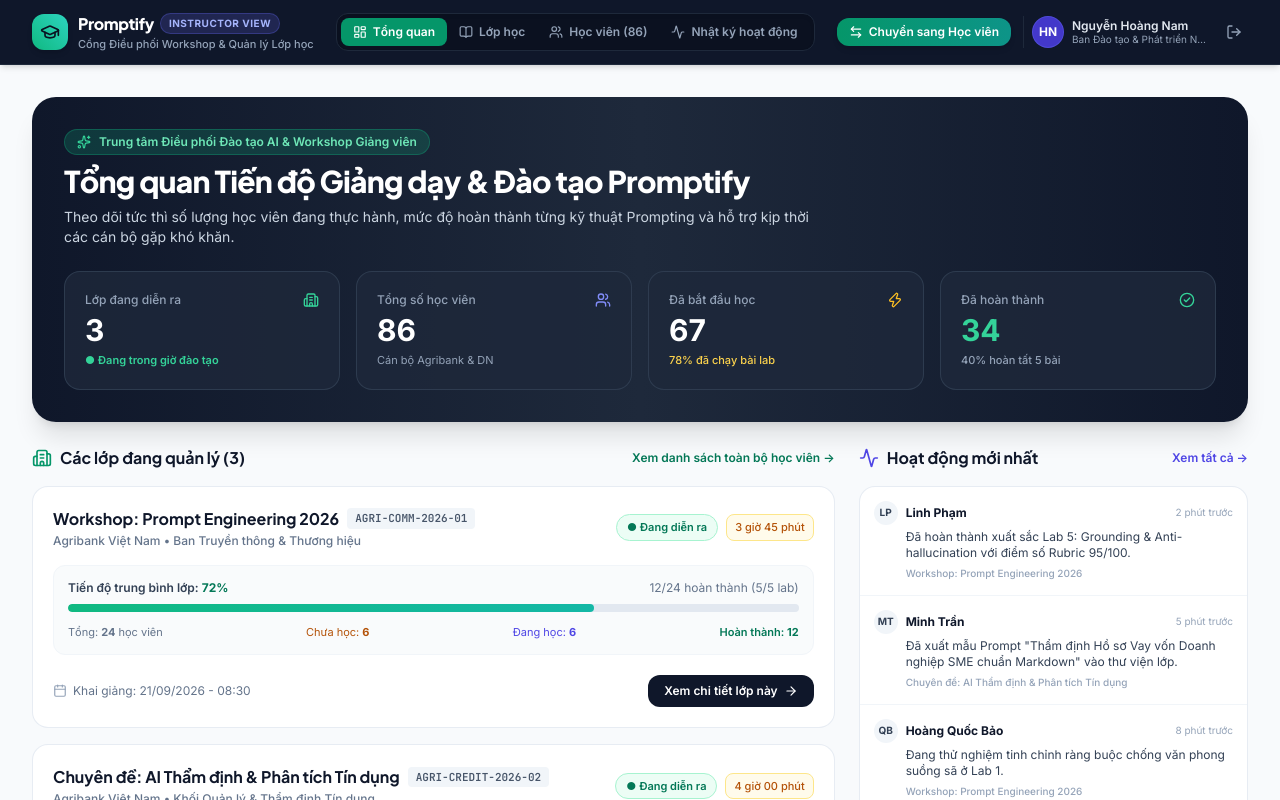
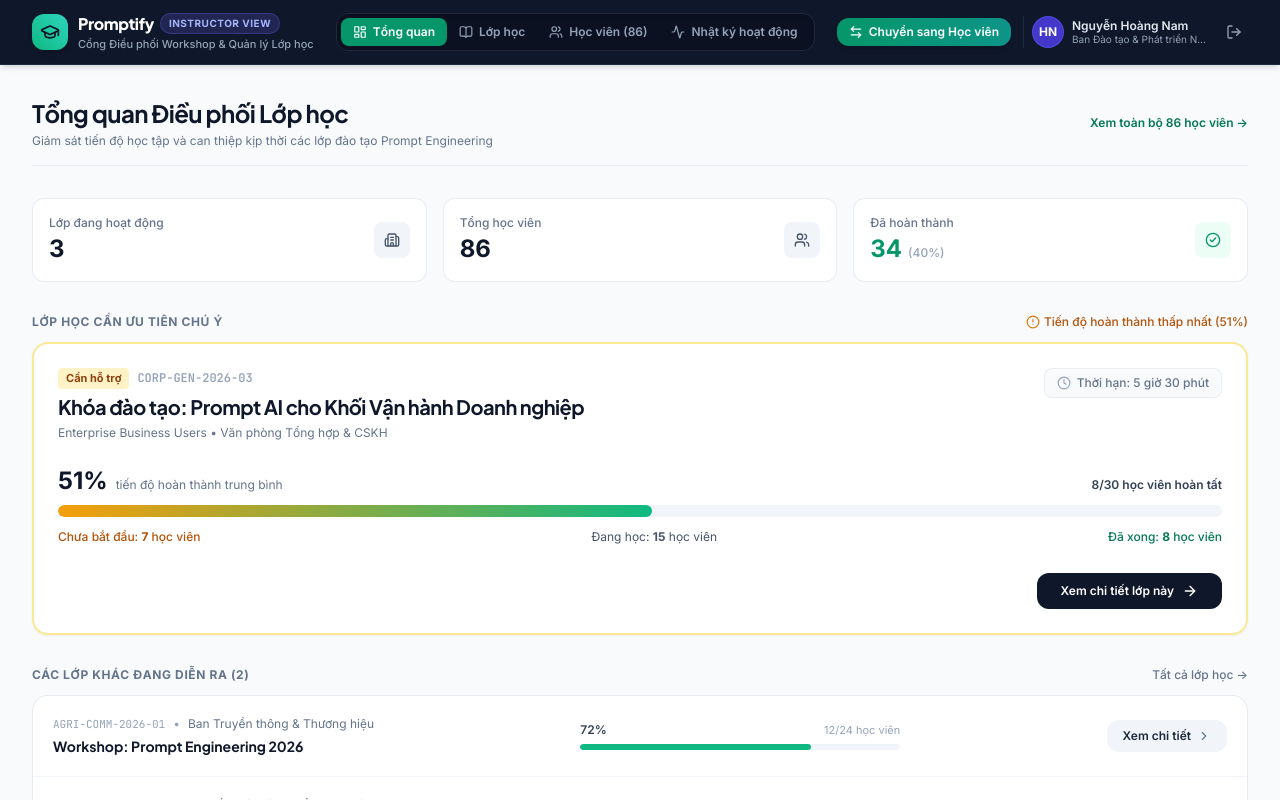
Before and after one commit to ElysiaTheElysier/Promptify---Prompt_Engineering_For_Non-techs, a React (Vite) app: page / in a window 1280 px wide. Both pictures are taken after a click on the button 950 px from the left and 399 px from the top of the page. Shown: the top 800 px of the page. Built offline with nearby package versions, Linux system fonts and the light colour scheme.

Commit message:
refactor(instructor): redesign dashboard with visual hierarchy and reduced cognitive load

```diff
--- a/src/components/instructor/InstructorDashboard.tsx
+++ b/src/components/instructor/InstructorDashboard.tsx
@@ -3,18 +3,13 @@
   Building2,
   Users,
   CheckCircle2,
+  ArrowRight,
+  AlertCircle,
   Clock,
-  ArrowRight,
-  Activity,
-  AlertTriangle,
-  Zap,
-  Sparkles,
-  Calendar,
   ChevronRight,
-  TrendingUp,
-  BookOpen
+  Activity
 } from 'lucide-react';
-import { InstructorClass, InstructorDashboardStats, InstructorViewMode } from '../../types/instructor';
+import { InstructorClass, InstructorViewMode } from '../../types/instructor';
 import { INSTRUCTOR_CLASSES, INSTRUCTOR_STATS, INSTRUCTOR_ACTIVITIES } from '../../data/instructorData';
 
 interface Props {
@@ -23,245 +18,260 @@
 }
 
 export const InstructorDashboard: React.FC<Props> = ({ onSelectClass, onNavigate }) => {
+  // Lớp cần chú ý nhất (tiến độ hoàn thành thấp nhất / nhiều học viên chưa bắt đầu nhất)
+  const primaryClass = [...INSTRUCTOR_CLASSES].sort((a, b) => a.avgProgressPercent - b.avgProgressPercent)[0];
+  const otherClasses = INSTRUCTOR_CLASSES.filter((c) => c.id !== primaryClass.id);
+
+  const primaryNotStarted = primaryClass.totalLearners - primaryClass.startedLearners;
+  const primaryInProgress = primaryClass.startedLearners - primaryClass.completedLearners;
+
   return (
-    <div className="space-y-6">
-      {/* 1. Top Summary Banner & 5-Second Clarity Headline */}
-      <div className="bg-gradient-to-r from-slate-900 via-slate-800 to-slate-900 rounded-3xl p-6 sm:p-8 text-white shadow-xl relative overflow-hidden">
-        <div className="absolute right-0 top-0 bottom-0 w-1/3 bg-radial from-emerald-500/10 to-transparent pointer-events-none" />
-
-        <div className="max-w-3xl space-y-2 relative z-10">
-          <div className="inline-flex items-center gap-2 px-3 py-1 rounded-full bg-emerald-500/20 text-emerald-300 border border-emerald-500/30 text-xs font-semibold">
-            <Sparkles className="w-3.5 h-3.5 text-emerald-400" />
-            <span>Trung tâm Điều phối Đào tạo AI & Workshop Giảng viên</span>
-          </div>
-          <h1 className="text-2xl sm:text-3xl font-extrabold tracking-tight">
-            Tổng quan Tiến độ Giảng dạy & Đào tạo Promptify
+    <div className="space-y-8">
+      {/* 1. COMPACT HEADER */}
+      <div className="flex flex-col sm:flex-row sm:items-center justify-between gap-3 pb-4 border-b border-slate-200/70">
+        <div>
+          <h1 className="text-xl sm:text-2xl font-bold text-slate-900 tracking-tight">
+            Tổng quan Điều phối Lớp học
           </h1>
-          <p className="text-slate-300 text-xs sm:text-sm leading-relaxed">
-            Theo dõi tức thì số lượng học viên đang thực hành, mức độ hoàn thành từng kỹ thuật Prompting và hỗ trợ kịp thời các cán bộ gặp khó khăn.
+          <p className="text-xs text-slate-500 mt-1">
+            Giám sát tiến độ học tập và can thiệp kịp thời các lớp đào tạo Prompt Engineering
           </p>
         </div>
 
-        {/* 4 Core Summary Cards (In line with 5-second clarity) */}
-        <div className="grid grid-cols-2 lg:grid-cols-4 gap-3 sm:gap-4 mt-6 relative z-10">
-          {/* Card 1: Active Classes */}
-          <div className="bg-slate-800/80 backdrop-blur-xs border border-slate-700/80 rounded-2xl p-4 sm:p-5 space-y-1">
-            <div className="flex items-center justify-between text-slate-400 text-xs font-medium">
-              <span>Lớp đang diễn ra</span>
-              <Building2 className="w-4 h-4 text-emerald-400" />
-            </div>
-            <div className="text-2xl sm:text-3xl font-extrabold text-white">
-              {INSTRUCTOR_STATS.activeClasses}
-            </div>
-            <p className="text-[11px] text-emerald-400 font-semibold flex items-center gap-1">
-              ● Đang trong giờ đào tạo
-            </p>
+        <button
+          onClick={() => onNavigate('learners')}
+          className="text-xs font-semibold text-emerald-700 hover:text-emerald-800 hover:underline cursor-pointer self-start sm:self-auto"
+        >
+          Xem toàn bộ 86 học viên →
+        </button>
       </div>
 
-          {/* Card 2: Total Learners */}
-          <div className="bg-slate-800/80 backdrop-blur-xs border border-slate-700/80 rounded-2xl p-4 sm:p-5 space-y-1">
-            <div className="flex items-center justify-between text-slate-400 text-xs font-medium">
-              <span>Tổng số học viên</span>
-              <Users className="w-4 h-4 text-indigo-400" />
+      {/* 2. THREE SMALL KPI CARDS */}
+      <div className="grid grid-cols-1 sm:grid-cols-3 gap-4">
+        {/* KPI 1: Active Classes */}
+        <div className="bg-white rounded-xl border border-slate-200/80 p-4 flex items-center justify-between shadow-2xs">
+          <div>
+            <span className="text-xs text-slate-500 font-medium block">Lớp đang hoạt động</span>
+            <span className="text-2xl font-bold text-slate-900 block mt-0.5">{INSTRUCTOR_STATS.activeClasses}</span>
           </div>
-            <div className="text-2xl sm:text-3xl font-extrabold text-white">
-              {INSTRUCTOR_STATS.totalLearners}
+          <div className="w-9 h-9 rounded-lg bg-slate-100 text-slate-600 flex items-center justify-center">
+            <Building2 className="w-4 h-4" />
           </div>
-            <p className="text-[11px] text-slate-400">
-              Cán bộ Agribank & DN
-            </p>
         </div>
 
-          {/* Card 3: Learners Started */}
-          <div className="bg-slate-800/80 backdrop-blur-xs border border-slate-700/80 rounded-2xl p-4 sm:p-5 space-y-1">
-            <div className="flex items-center justify-between text-slate-400 text-xs font-medium">
-              <span>Đã bắt đầu học</span>
-              <Zap className="w-4 h-4 text-amber-400" />
+        {/* KPI 2: Total Learners */}
+        <div className="bg-white rounded-xl border border-slate-200/80 p-4 flex items-center justify-between shadow-2xs">
+          <div>
+            <span className="text-xs text-slate-500 font-medium block">Tổng học viên</span>
+            <span className="text-2xl font-bold text-slate-900 block mt-0.5">{INSTRUCTOR_STATS.totalLearners}</span>
           </div>
-            <div className="text-2xl sm:text-3xl font-extrabold text-white">
-              {INSTRUCTOR_STATS.startedLearners}
+          <div className="w-9 h-9 rounded-lg bg-slate-100 text-slate-600 flex items-center justify-center">
+            <Users className="w-4 h-4" />
           </div>
-            <p className="text-[11px] text-amber-300 font-medium">
-              {Math.round((INSTRUCTOR_STATS.startedLearners / INSTRUCTOR_STATS.totalLearners) * 100)}% đã chạy bài lab
-            </p>
         </div>
 
-          {/* Card 4: Learners Completed */}
-          <div className="bg-slate-800/80 backdrop-blur-xs border border-slate-700/80 rounded-2xl p-4 sm:p-5 space-y-1">
-            <div className="flex items-center justify-between text-slate-400 text-xs font-medium">
-              <span>Đã hoàn thành</span>
-              <CheckCircle2 className="w-4 h-4 text-emerald-400" />
+        {/* KPI 3: Completed Learners */}
+        <div className="bg-white rounded-xl border border-slate-200/80 p-4 flex items-center justify-between shadow-2xs">
+          <div>
+            <span className="text-xs text-slate-500 font-medium block">Đã hoàn thành</span>
+            <div className="flex items-baseline gap-1.5 mt-0.5">
+              <span className="text-2xl font-bold text-emerald-600">{INSTRUCTOR_STATS.completedLearners}</span>
+              <span className="text-xs text-slate-400 font-medium">
+                ({Math.round((INSTRUCTOR_STATS.completedLearners / INSTRUCTOR_STATS.totalLearners) * 100)}%)
+              </span>
             </div>
-            <div className="text-2xl sm:text-3xl font-extrabold text-emerald-400">
-              {INSTRUCTOR_STATS.completedLearners}
           </div>
-            <p className="text-[11px] text-slate-400 font-medium">
-              {Math.round((INSTRUCTOR_STATS.completedLearners / INSTRUCTOR_STATS.totalLearners) * 100)}% hoàn tất 5 bài
-            </p>
+          <div className="w-9 h-9 rounded-lg bg-emerald-50 text-emerald-600 flex items-center justify-center">
+            <CheckCircle2 className="w-4 h-4" />
           </div>
         </div>
       </div>
 
-      {/* 2. Grid: Class Cards Overview (Left 8 Cols) + Quick Activity Stream (Right 4 Cols) */}
-      <div className="grid grid-cols-1 lg:grid-cols-12 gap-6">
-
-        {/* Left: Class Cards Overview */}
-        <div className="lg:col-span-8 space-y-4">
+      {/* 3. PRIMARY CLASS REQUIRING ATTENTION (FEATURED CARD) */}
+      <section className="space-y-3">
         <div className="flex items-center justify-between">
-            <div className="flex items-center gap-2">
-              <Building2 className="w-5 h-5 text-emerald-600" />
-              <h2 className="text-base font-bold text-slate-900">
-                Các lớp đang quản lý ({INSTRUCTOR_CLASSES.length})
-              </h2>
-            </div>
-            <button
-              onClick={() => onNavigate('learners')}
-              className="text-xs font-semibold text-emerald-700 hover:text-emerald-800 hover:underline cursor-pointer"
-            >
-              Xem danh sách toàn bộ học viên →
-            </button>
+          <span className="text-xs font-bold text-slate-500 uppercase tracking-wider">
+            Lớp học cần ưu tiên chú ý
+          </span>
+          <span className="text-xs text-amber-700 font-medium flex items-center gap-1">
+            <AlertCircle className="w-3.5 h-3.5 text-amber-600" />
+            Tiến độ hoàn thành thấp nhất ({primaryClass.avgProgressPercent}%)
+          </span>
         </div>
 
-          <div className="space-y-4">
-            {INSTRUCTOR_CLASSES.map((cls) => {
-              const notStarted = cls.totalLearners - cls.startedLearners;
-
-              return (
-                <div
-                  key={cls.id}
-                  className="bg-white rounded-2xl border border-slate-200/80 p-5 shadow-xs hover:shadow-md transition space-y-4"
-                >
-                  <div className="flex flex-col sm:flex-row sm:items-center justify-between gap-2">
-                    <div>
-                      <div className="flex items-center gap-2">
-                        <h3 className="text-base font-bold text-slate-900">
-                          {cls.name}
-                        </h3>
-                        <span className="font-mono text-[11px] font-bold px-2 py-0.5 rounded bg-slate-100 text-slate-600">
-                          {cls.classCode}
+        <div className="bg-white rounded-2xl border-2 border-amber-200/90 p-6 shadow-sm hover:shadow-md transition space-y-5">
+          {/* Header of Featured Card */}
+          <div className="flex flex-col sm:flex-row sm:items-start justify-between gap-3">
+            <div className="space-y-1">
+              <div className="flex flex-wrap items-center gap-2">
+                <span className="text-[11px] font-bold px-2 py-0.5 rounded bg-amber-100 text-amber-800">
+                  Cần hỗ trợ
+                </span>
+                <span className="font-mono text-xs font-semibold text-slate-400">
+                  {primaryClass.classCode}
                 </span>
               </div>
-                      <div className="text-xs text-slate-500 font-medium mt-0.5">
-                        {cls.organization} • {cls.department}
+              <h2 className="text-lg sm:text-xl font-bold text-slate-900 tracking-tight">
+                {primaryClass.name}
+              </h2>
+              <p className="text-xs text-slate-500">
+                {primaryClass.organization} • {primaryClass.department}
+              </p>
+            </div>
+
+            <div className="flex items-center gap-1.5 text-xs text-slate-500 font-medium bg-slate-50 px-3 py-1.5 rounded-lg border border-slate-200/60 self-start">
+              <Clock className="w-3.5 h-3.5 text-slate-400" />
+              <span>Thời hạn: {primaryClass.timeRemainingText}</span>
             </div>
           </div>
 
-                    <div className="flex items-center gap-2 self-start sm:self-center">
-                      <span className="text-[11px] font-semibold px-2.5 py-1 rounded-full bg-emerald-50 text-emerald-700 border border-emerald-200">
-                        ● Đang diễn ra
+          {/* Progress Bar (Visual Priority #2) */}
+          <div className="space-y-2 pt-1">
+            <div className="flex items-baseline justify-between text-xs">
+              <div className="flex items-baseline gap-2">
+                <span className="text-2xl font-extrabold text-slate-900">{primaryClass.avgProgressPercent}%</span>
+                <span className="text-slate-500">tiến độ hoàn thành trung bình</span>
+              </div>
+              <span className="font-semibold text-slate-700">
+                {primaryClass.completedLearners}/{primaryClass.totalLearners} học viên hoàn tất
               </span>
-                      <span className="text-[11px] font-medium px-2 py-1 rounded-lg bg-amber-50 text-amber-700 border border-amber-200">
-                        {cls.timeRemainingText}
+            </div>
+
+            <div className="h-3 w-full bg-slate-100 rounded-full overflow-hidden">
+              <div
+                className="h-full bg-gradient-to-r from-amber-500 to-emerald-500 rounded-full transition-all duration-500"
+                style={{ width: `${primaryClass.avgProgressPercent}%` }}
+              />
+            </div>
+
+            {/* Lean metrics breakdown */}
+            <div className="flex flex-wrap items-center justify-between text-xs text-slate-500 pt-1">
+              <span className="text-amber-700 font-medium">
+                Chưa bắt đầu: <strong>{primaryNotStarted}</strong> học viên
+              </span>
+              <span className="text-slate-600">
+                Đang học: <strong>{primaryInProgress}</strong> học viên
+              </span>
+              <span className="text-emerald-700 font-medium">
+                Đã xong: <strong>{primaryClass.completedLearners}</strong> học viên
               </span>
             </div>
           </div>
 
-                  {/* Progress & Stats Bar */}
-                  <div className="bg-slate-50/80 rounded-xl p-3.5 space-y-2 border border-slate-100">
+          {/* Single Primary CTA */}
+          <div className="pt-2 flex justify-end">
+            <button
+              onClick={() => onSelectClass(primaryClass)}
+              className="w-full sm:w-auto inline-flex items-center justify-center gap-2 px-6 py-2.5 rounded-xl bg-slate-900 hover:bg-emerald-600 text-white font-semibold text-xs transition cursor-pointer shadow-xs"
+            >
+              <span>Xem chi tiết lớp này</span>
+              <ArrowRight className="w-4 h-4" />
+            </button>
+          </div>
+        </div>
+      </section>
+
+      {/* 4. OTHER CLASSES AS COMPACT ROWS */}
+      <section className="space-y-3">
+        <div className="flex items-center justify-between">
+          <span className="text-xs font-bold text-slate-500 uppercase tracking-wider">
+            Các lớp khác đang diễn ra ({otherClasses.length})
+          </span>
+          <button
+            onClick={() => onNavigate('classes')}
+            className="text-xs font-medium text-slate-500 hover:text-slate-800 cursor-pointer"
+          >
+            Tất cả lớp học →
+          </button>
+        </div>
+
+        <div className="bg-white rounded-2xl border border-slate-200/80 shadow-2xs divide-y divide-slate-100 overflow-hidden">
+          {otherClasses.map((cls) => (
+            <div
+              key={cls.id}
+              className="p-4 sm:p-5 hover:bg-slate-50/70 transition flex flex-col sm:flex-row sm:items-center justify-between gap-4"
+            >
+              {/* Left Info */}
+              <div className="space-y-1 min-w-[260px] max-w-md">
+                <div className="flex items-center gap-2">
+                  <span className="font-mono text-[11px] text-slate-400">{cls.classCode}</span>
+                  <span className="text-xs text-slate-400">•</span>
+                  <span className="text-xs text-slate-500">{cls.department}</span>
+                </div>
+                <h3 className="text-sm font-bold text-slate-900">
+                  {cls.name}
+                </h3>
+              </div>
+
+              {/* Middle: Progress Bar */}
+              <div className="flex-1 max-w-xs space-y-1.5">
                 <div className="flex items-center justify-between text-xs">
-                      <span className="font-semibold text-slate-700">
-                        Tiến độ trung bình lớp: <strong className="text-emerald-700">{cls.avgProgressPercent}%</strong>
-                      </span>
-                      <span className="text-slate-500">
-                        {cls.completedLearners}/{cls.totalLearners} hoàn thành (5/5 lab)
+                  <span className="font-semibold text-slate-700">{cls.avgProgressPercent}%</span>
+                  <span className="text-slate-400 text-[11px]">
+                    {cls.completedLearners}/{cls.totalLearners} học viên
                   </span>
                 </div>
-
-                    <div className="h-2 w-full bg-slate-200 rounded-full overflow-hidden">
+                <div className="h-1.5 w-full bg-slate-100 rounded-full overflow-hidden">
                   <div
-                        className="h-full bg-gradient-to-r from-emerald-500 to-teal-500 rounded-full transition-all duration-500"
+                    className="h-full bg-emerald-500 rounded-full transition-all duration-300"
                     style={{ width: `${cls.avgProgressPercent}%` }}
                   />
                 </div>
-
-                    <div className="flex flex-wrap items-center justify-between text-[11px] text-slate-500 pt-1">
-                      <span>Tổng: <strong>{cls.totalLearners}</strong> học viên</span>
-                      <span className="text-amber-700">Chưa học: <strong>{notStarted}</strong></span>
-                      <span className="text-indigo-600">Đang học: <strong>{cls.startedLearners - cls.completedLearners}</strong></span>
-                      <span className="text-emerald-700 font-semibold">Hoàn thành: <strong>{cls.completedLearners}</strong></span>
-                    </div>
               </div>
 
-                  {/* Bottom Action */}
-                  <div className="flex items-center justify-between pt-1">
-                    <div className="flex items-center gap-1.5 text-xs text-slate-500">
-                      <Calendar className="w-3.5 h-3.5 text-slate-400" />
-                      <span>Khai giảng: {cls.startDate}</span>
-                    </div>
-
+              {/* Right: Single CTA Button */}
+              <div className="flex items-center justify-end">
                 <button
                   onClick={() => onSelectClass(cls)}
-                      className="inline-flex items-center gap-1.5 px-4 py-2 rounded-xl bg-slate-900 hover:bg-emerald-600 text-white font-semibold text-xs transition cursor-pointer shadow-xs"
+                  className="inline-flex items-center gap-1.5 px-4 py-2 rounded-xl bg-slate-100 hover:bg-slate-200 text-slate-800 font-semibold text-xs transition cursor-pointer"
                 >
-                      <span>Xem chi tiết lớp này</span>
-                      <ArrowRight className="w-3.5 h-3.5" />
+                  <span>Xem chi tiết</span>
+                  <ChevronRight className="w-3.5 h-3.5 text-slate-500" />
                 </button>
-                  </div>
-                </div>
-              );
-            })}
-          </div>
-        </div>
-
-        {/* Right: Quick Alerts & Activity Preview */}
-        <div className="lg:col-span-4 space-y-4">
-          <div className="flex items-center justify-between">
-            <div className="flex items-center gap-2">
-              <Activity className="w-5 h-5 text-indigo-600" />
-              <h2 className="text-base font-bold text-slate-900">
-                Hoạt động mới nhất
-              </h2>
-            </div>
-            <button
-              onClick={() => onNavigate('activity')}
-              className="text-xs font-semibold text-indigo-600 hover:underline cursor-pointer"
-            >
-              Xem tất cả →
-            </button>
-          </div>
-
-          <div className="bg-white rounded-2xl border border-slate-200/80 shadow-xs divide-y divide-slate-100 overflow-hidden">
-            {INSTRUCTOR_ACTIVITIES.slice(0, 5).map((act) => (
-              <div key={act.id} className="p-3.5 hover:bg-slate-50/70 transition space-y-1">
-                <div className="flex items-center justify-between gap-1">
-                  <div className="flex items-center gap-2">
-                    <div className="w-6 h-6 rounded-full bg-slate-100 text-slate-700 font-bold text-[10px] flex items-center justify-center">
-                      {act.learnerAvatar}
-                    </div>
-                    <span className="font-bold text-xs text-slate-900">{act.learnerName}</span>
-                  </div>
-                  <span className="text-[10px] text-slate-400">{act.timeAgo}</span>
-                </div>
-
-                <p className="text-xs text-slate-700 leading-snug pl-8">
-                  {act.detail}
-                </p>
-                <div className="text-[10px] text-slate-400 pl-8 font-medium">
-                  {act.className}
               </div>
             </div>
           ))}
         </div>
+      </section>
 
-          {/* Quick Alert Card */}
-          <div className="bg-amber-50/80 border border-amber-200 rounded-2xl p-4 space-y-2">
-            <div className="flex items-center gap-2 text-amber-800 font-bold text-xs">
-              <AlertTriangle className="w-4 h-4 text-amber-600" />
-              <span>Ghi chú Điều phối viên:</span>
+      {/* 5. RECENT ACTIVITY AT THE BOTTOM */}
+      <section className="space-y-3 pt-2">
+        <div className="flex items-center justify-between">
+          <div className="flex items-center gap-2">
+            <Activity className="w-4 h-4 text-slate-400" />
+            <span className="text-xs font-bold text-slate-500 uppercase tracking-wider">
+              Hoạt động gần nhất
+            </span>
           </div>
-            <p className="text-xs text-amber-900/80 leading-relaxed">
-              Hiện có <strong>19 học viên</strong> chưa đăng nhập hoặc chưa bắt đầu Lab 1. Hãy nhắc nhở trong nhóm Zalo/Teams của lớp để kịp tiến độ buổi workshop.
-            </p>
           <button
-              onClick={() => onNavigate('learners')}
-              className="text-xs font-bold text-amber-800 hover:underline cursor-pointer pt-1 block"
+            onClick={() => onNavigate('activity')}
+            className="text-xs font-semibold text-slate-600 hover:text-slate-900 cursor-pointer"
           >
-              Lọc danh sách học viên chưa bắt đầu →
+            Xem toàn bộ nhật ký →
           </button>
+        </div>
+
+        <div className="bg-white rounded-2xl border border-slate-200/80 shadow-2xs divide-y divide-slate-100 overflow-hidden">
+          {INSTRUCTOR_ACTIVITIES.slice(0, 4).map((act) => (
+            <div key={act.id} className="p-3.5 sm:px-5 flex items-center justify-between gap-4 text-xs">
+              <div className="flex items-center gap-3 min-w-0">
+                <div className="w-7 h-7 rounded-full bg-slate-100 text-slate-700 font-bold text-[11px] flex items-center justify-center flex-shrink-0">
+                  {act.learnerAvatar}
+                </div>
+                <div className="truncate">
+                  <span className="font-bold text-slate-900">{act.learnerName}</span>{' '}
+                  <span className="text-slate-600">{act.detail}</span>
                 </div>
               </div>
 
+              <div className="flex items-center gap-3 flex-shrink-0 text-slate-400 text-[11px]">
+                <span className="hidden md:inline text-slate-500">{act.className}</span>
+                <span>{act.timeAgo}</span>
               </div>
+            </div>
+          ))}
+        </div>
+      </section>
     </div>
   );
 };
```
Lines whose indentation alone changed are shown as unchanged.
